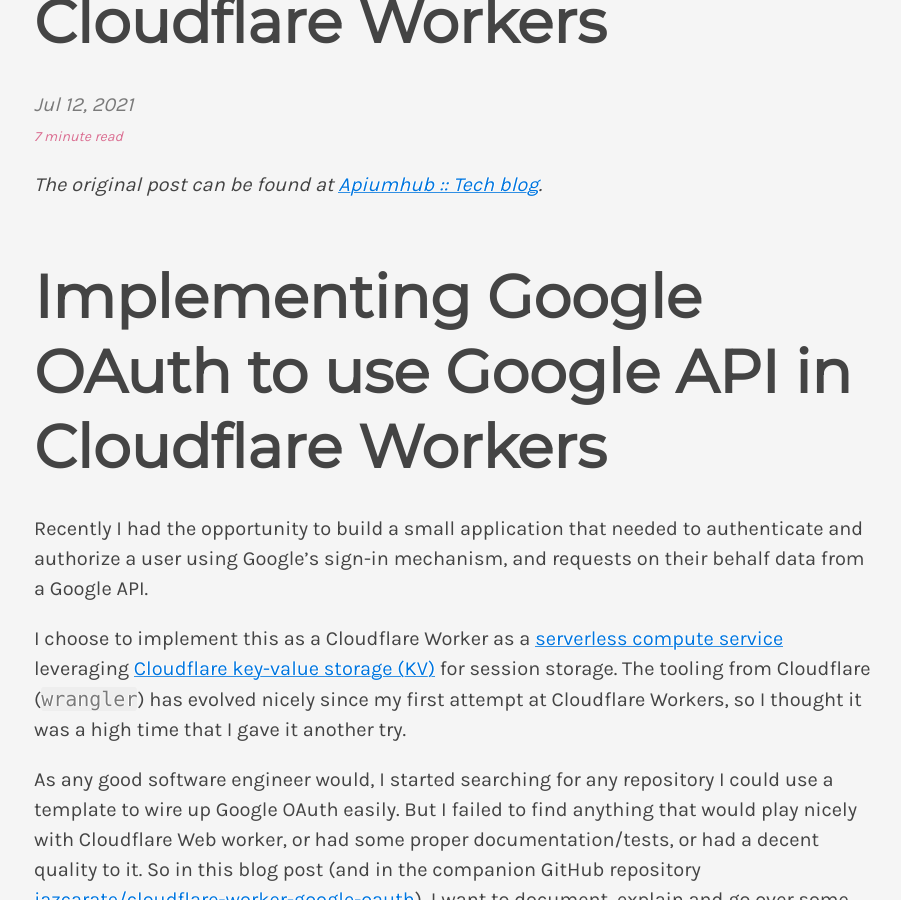
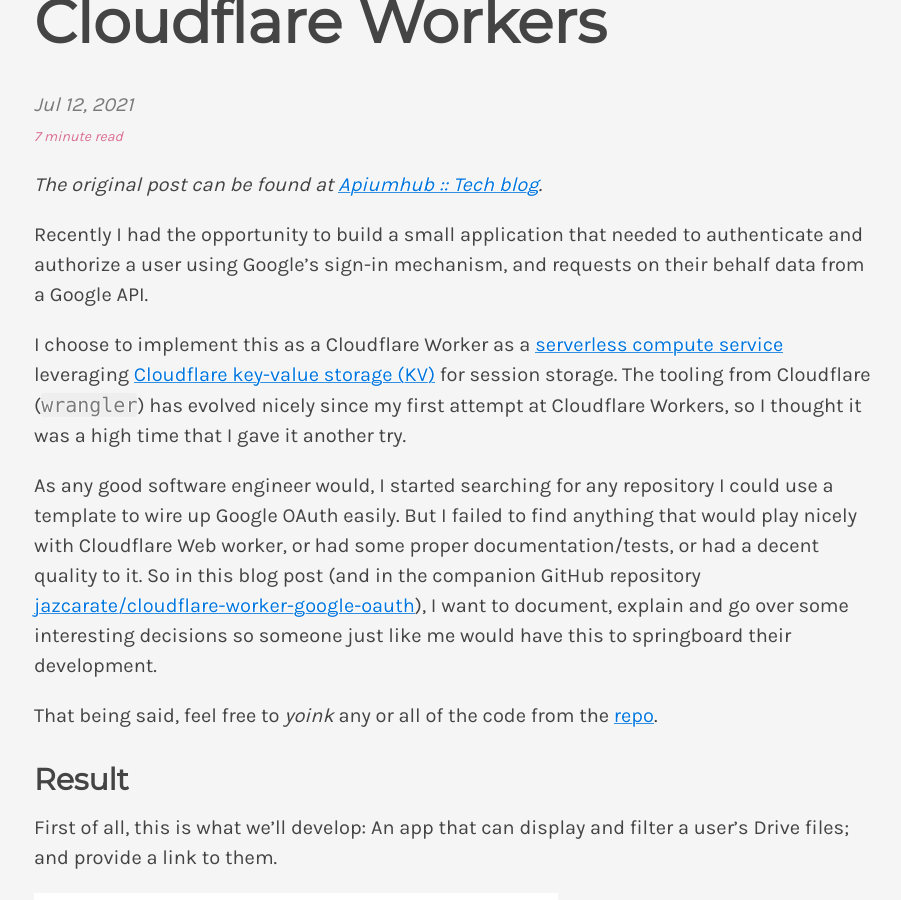
Before and after one commit to jazcarate/blog, a Jekyll site: the page built from xpost/_posts/en/2021-07-12-google-oauth-in-cloudflare-workers.md, in a window 1280 px wide and 900 px high, scrolled down 400 px. Shown: the whole window, without its empty margins (186-1087 px from the left). Built offline with Jekyll 4.4.1, drawn with Linux system fonts in a browser that asks for light colours; nearby versions of some CDN libraries; comment, search, counter and statistics services are not loaded.

Commit message:
Fix double title

```diff
--- a/xpost/_posts/en/2021-07-12-google-oauth-in-cloudflare-workers.md
+++ b/xpost/_posts/en/2021-07-12-google-oauth-in-cloudflare-workers.md
@@ -10,7 +10,6 @@
 
 _The original post can be found at [Apiumhub :: Tech blog]({{ page.canonical_url }})._
 
-# Implementing Google OAuth to use Google API in Cloudflare Workers
 Recently I had the opportunity to build a small application that needed to authenticate and authorize a user using Google's sign-in mechanism, and requests on their behalf data from a Google API.
 
 I choose to implement this as a Cloudflare Worker as a [serverless compute service](https://www.cloudflare.com/learning/serverless/what-is-serverless/) leveraging [Cloudflare key-value storage (KV)](https://developers.cloudflare.com/workers/learning/how-kv-works) for session storage. The tooling from Cloudflare ([`wrangler`](https://developers.cloudflare.com/workers/cli-wrangler)) has evolved nicely since my first attempt at Cloudflare Workers, so I thought it was a high time that I gave it another try.
```
